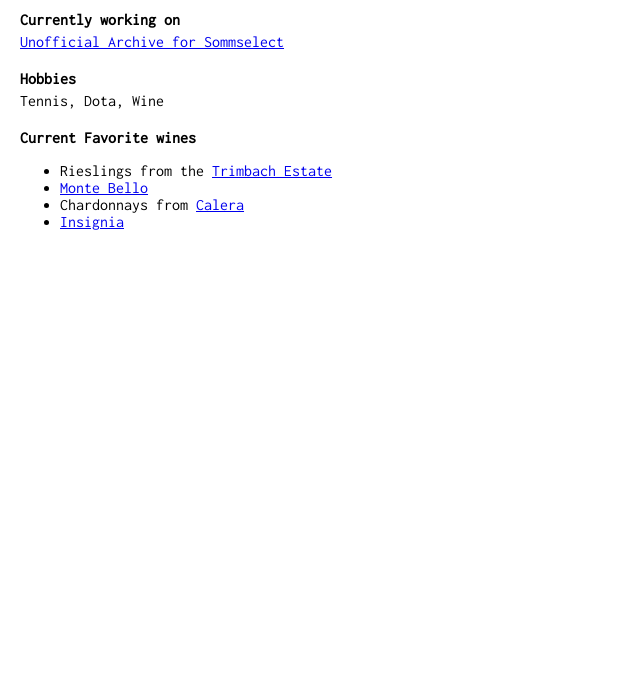
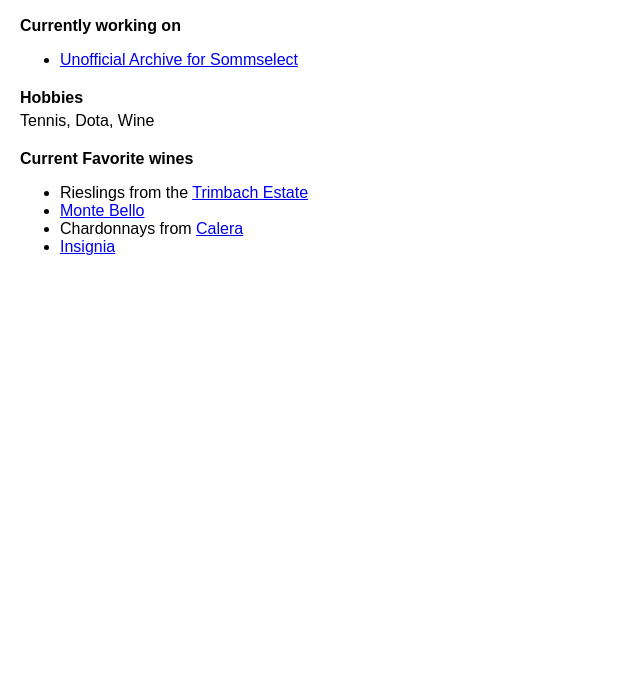
Before and after one commit to suchanlee/suchanlee.github.io, a plain HTML site: page index.html in a window 1280 px wide. Shown: the part 122-800 px from the top of the page, without its empty margins (0-640 px from the left). Drawn offline with Linux system fonts and the light colour scheme.

Commit message:
change to system sans-serif font, put projects in ul

```diff
--- a/index.html
+++ b/index.html
@@ -4,7 +4,7 @@
     <style>
       body {
         margin: 20px;
-        font-family: "Inconsolata", "Avenir", "Helvetica", monospace;
+        font-family: sans-serif;
       }
       dt {
         font-weight: 600;
@@ -20,7 +20,11 @@
       <dt>Current occupation</dt>
       <dd>Software Engineer @<a target="_blank" href="https://palantir.com">Palantir</a></dd>
       <dt>Currently working on</dt>
-      <dd><a target="_blank" href="http://cellar55.suchanlee.com">Unofficial Archive for Sommselect</a></dd>
+      <dd>
+        <ul>
+          <li><a target="_blank" href="http://cellar55.suchanlee.com">Unofficial Archive for Sommselect</a></li>
+        </ul>
+      </dd>
       <dt>Hobbies</dt>
       <dd>Tennis, Dota, Wine</dd>
       <dt>Current Favorite wines</dt>
```
